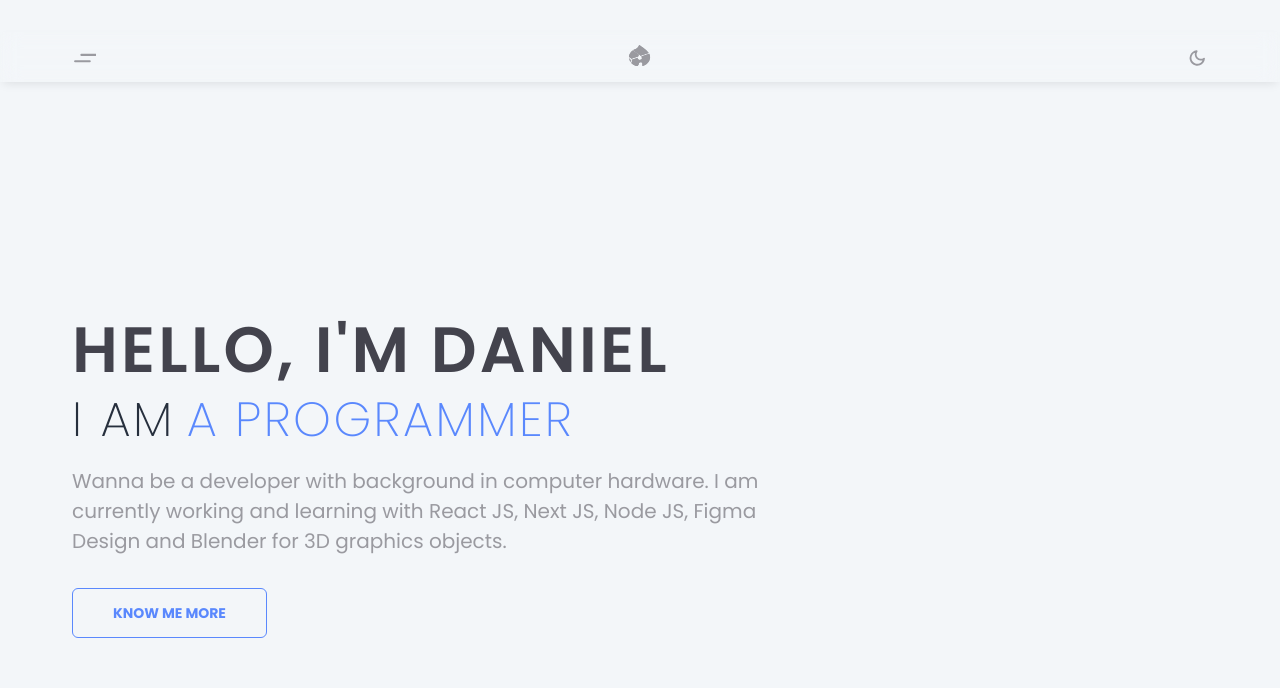
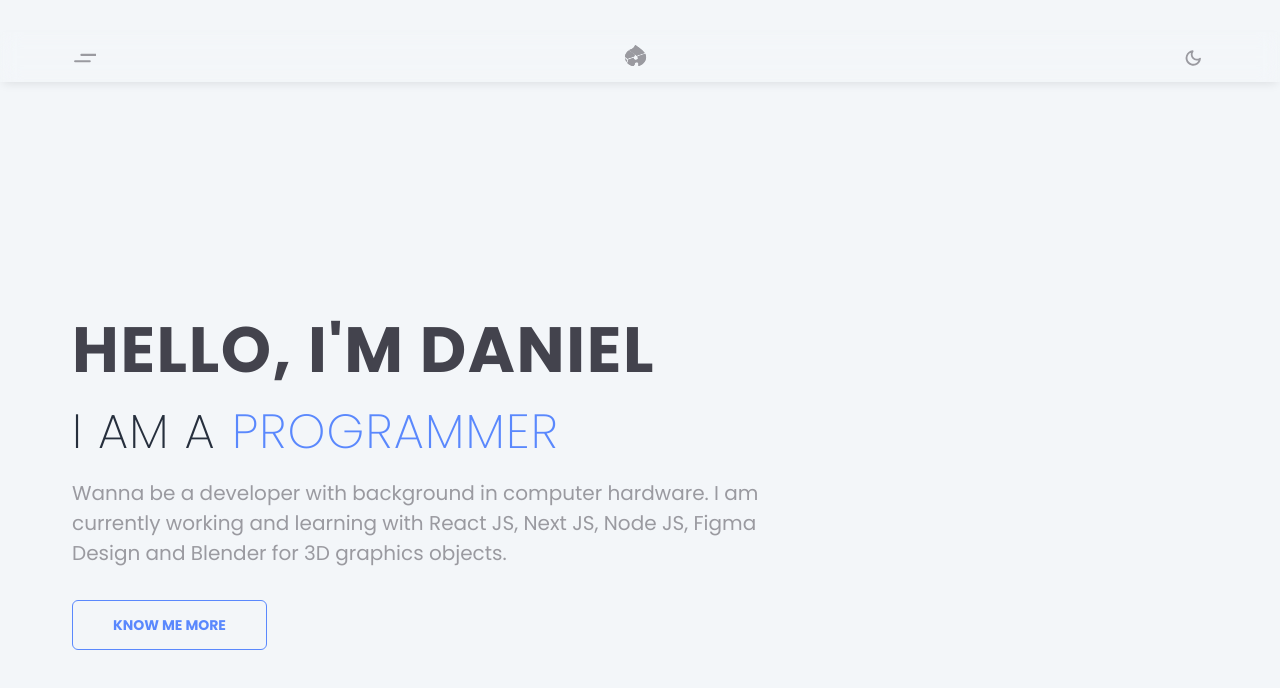
Before and after one commit to adazol123/mobile-first-approach-chakra, a Next.js app: page / in a window 1280 px wide. Shown: the top 688 px of the page. Built offline with nearby package versions, Linux system fonts and the light colour scheme.

Commit message:
fixed wrap bugs

```diff
--- a/components/Button/CTA_Button.js
+++ b/components/Button/CTA_Button.js
@@ -23,13 +23,14 @@ export const Button = {
         outline: {
             border: '.1px solid',
             borderColor: 'custom.secondary',
-            color: 'custom.secondary'
+            color: 'custom.secondary',
+            _focus: { bg: 'gray.100', boxShadow: 'md'},
         },
         solid: {
             bg: 'custom.secondary',
             color: 'gray.800',
             _hover: { bg: 'gray.100'},
-            _focus: { bg: 'gray.100'},
+            _focus: { bg: 'gray.100', boxShadow: 'none'},
             _pressed: { bg: 'gray.100'},
             _active: { bg: 'none', color: 'white',  border: '1px solid', borderColor: 'custom.secondary',},
         }
--- a/components/Button/ThemeSwitch.js
+++ b/components/Button/ThemeSwitch.js
@@ -8,25 +8,23 @@ export const ThemeSwitch = (params) => {
         dark: '#2ACB9D'
     }
     return (
-        // <Button
-        //     w={5}
-        //     h={8}
-        //     padding={0}
-        //     aria-label='Toggle Dark Mode'
-        //     onClick={toggleColorMode}
-        //     variant='unstyled'
-        //     display='flex'
-        //     justifyContent='center'
-        // >
+        <Button
+            padding={1}
+            aria-label='Toggle Dark Mode'
+            // onClick={toggleColorMode}
+            variant='ghost'
+            borderRadius='10px'
+
+        >
             <Icon stroke='gray.300'
                 onClick={toggleColorMode}
                 _hover={{ stroke:colorMode === 'dark'? 'custom.primary': 'custom.secondary'}}
                 _focus={{ stroke:colorMode === 'dark'? 'custom.primary': 'custom.secondary'}}
                 _active={{ stroke:colorMode === 'dark'? 'custom.primary': 'custom.secondary'}}
                 _pressed={{ stroke:colorMode === 'dark'? 'custom.primary': 'custom.secondary'}}
-            fill='none' boxSize={6}>
+                fill='none' h='26px' boxSize={6}>
                 {colorMode === 'dark'? sun : moon }
             </Icon>
-        // </Button>
+        </Button>
     )
 }
--- a/components/Content/Home.js
+++ b/components/Content/Home.js
@@ -23,24 +23,26 @@ export const Home = () => {
 
             <Heading
                 as='h1'
-                fontSize={['4xl', '6xl']}
-                fontWeight='semibold'
+                fontSize={['3xl', '6xl']}
+                fontWeight='bold'
                 textTransform='uppercase'
-                lineHeight='shorter'
-                letterSpacing='wider'
+                lineHeight='tall'
+                letterSpacing='wide'
                 color={colorMode === 'dark'? 'gray.200' : 'gray.500'}
                 > Hello, I'm Daniel</Heading>
             <Heading
                 as='h2'
-                fontSize={['3xl', '5xl']}
+                fontSize={['2xl', '5xl']}
                 fontWeight='thin'
                 textTransform='uppercase'
                 lineHeight='shorter'
-                letterSpacing='wider'
+                letterSpacing='wide'
                 display='flex'
+                flexWrap='nowrap'
+
                 >
-                    <Text mr={3} as='h2'>I Am </Text>
-                    <Text color={colorMode === 'dark'? 'custom.primary' : 'custom.secondary'}><Typical steps={data} loop={Infinity} wrapper='h2'/></Text>
+                    <Text mr={[2,4]} as='h2' minWidth='62px'>I Am a</Text>
+                    <Text color={colorMode === 'dark'? 'custom.primary' : 'custom.secondary' }minWidth='max-content' ><Typical steps={data} loop={Infinity} wrapper='h2'/></Text>
                  </Heading>
             </Flex>
             <Text mt={4} pb={8} fontSize={['md','xl']} maxW='60ch'color={colorMode === 'dark'? 'gray.400' : 'gray.300'} >Wanna be a developer with background in computer hardware. I am currently working and learning with React JS, Next JS, Node JS, Figma Design and Blender for 3D graphics objects.</Text>
--- a/components/Content/type-data.js
+++ b/components/Content/type-data.js
@@ -1,7 +1,7 @@
 export const data = [
-    'A Programmer', 8000,
-    'A Noob Dreamer', 8000,
-    'A Developer', 8000,
-    'An Investor', 8000,
+    'Programmer', 8000,
+    'Noob Dreamer', 8000,
+    'Developer', 8000,
+    'Tech Savy', 8000,
 
 ]
--- a/components/Header/NavbarNew.js
+++ b/components/Header/NavbarNew.js
@@ -1,4 +1,4 @@
-import { useColorMode, Button, Flex, Box, Icon } from "@chakra-ui/react"
+import { useColorMode, Button, Flex, Box, Icon, Stack } from "@chakra-ui/react"
 import NextLink from 'next/link'
 import styled from "@emotion/styled";
 import { ThemeSwitch } from "../Button/ThemeSwitch";
@@ -18,7 +18,9 @@ export const NavbarNew = ({ children }) => {
     `
 
     return (
+        <>
         <StickNav
+
             justifyContent='space-between'
             alignItems='center'
             minHeight='42px'
@@ -51,5 +53,6 @@ export const NavbarNew = ({ children }) => {
             </Icon>
             <ThemeSwitch />
         </StickNav>
+        </>
     )
 }
--- a/components/Wrapper/Center.js
+++ b/components/Wrapper/Center.js
@@ -10,6 +10,7 @@ export const CenterWrapper = ({ children }) => {
             maxW='1200px'
             mx='auto'
             px={[4, 6, 8]}
+            as='main'
         >
          {children}
         </Flex>
--- a/components/Content/Container.js
+++ b/components/Wrapper/Container.js
@@ -3,7 +3,7 @@ import NextLink from 'next/link'
 import styled from "@emotion/styled";
 import { ThemeSwitch } from "../Button/ThemeSwitch";
 import { NavbarNew } from "../Header/NavbarNew";
-import { CenterWrapper } from "../Wrapper/Center";
+import { CenterWrapper } from "./Center";
 
 export const Container = ({ children }) => {
 
@@ -29,7 +29,7 @@ export const Container = ({ children }) => {
                         mt={[2,4,8]}
                         mb={[2,4,8]}
                         py={1}
-
+                        as='header'
         >
         <NavbarNew />
         </StickNav>
--- a/components/theme.js
+++ b/components/theme.js
@@ -35,7 +35,7 @@ const fontSizes = {
   xl: '20px',
   '2xl': '24px',
   '3xl': '28px',
-  '4xl': '36px',
+  '4xl': '30px',
   '5xl': '48px',
   '6xl': '64px',
 }
@@ -98,7 +98,7 @@ export const overrides = extendTheme({
     colors,
     radii,
     config: {
-      cssVarPrefix: "ck",
+      cssVarPrefix: "theme",
     },
 
   })
--- a/pages/index.js
+++ b/pages/index.js
@@ -4,7 +4,7 @@ import Image from 'next/image'
 import { Navbar } from '../components/Header/Navbar'
 import styles from '../styles/Home.module.css'
 import { Home as Content } from '../components/Content/Home'
-import { Container } from '../components/Content/Container'
+import { Container } from '../components/Wrapper/Container'
 
 export default function Home() {
   const { toggleColorMode } = useColorMode()
```
Also changed, not shown: components/Header/NavMenu.js (added, +11 -0 lines), package.json (+1 -6 lines), 1 other file (tests, documents, lock files or other folders).
